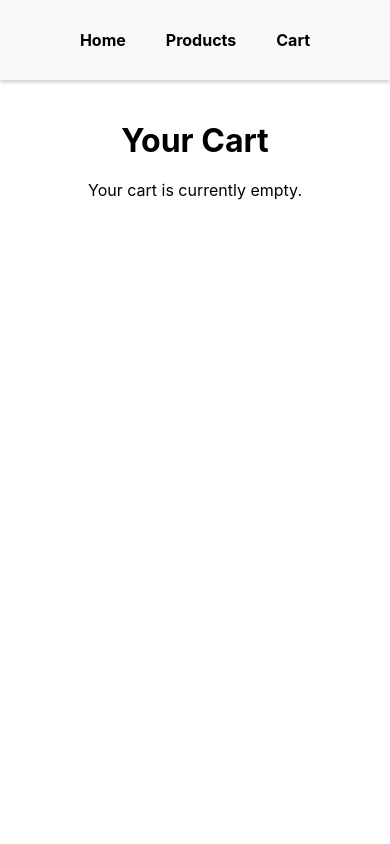
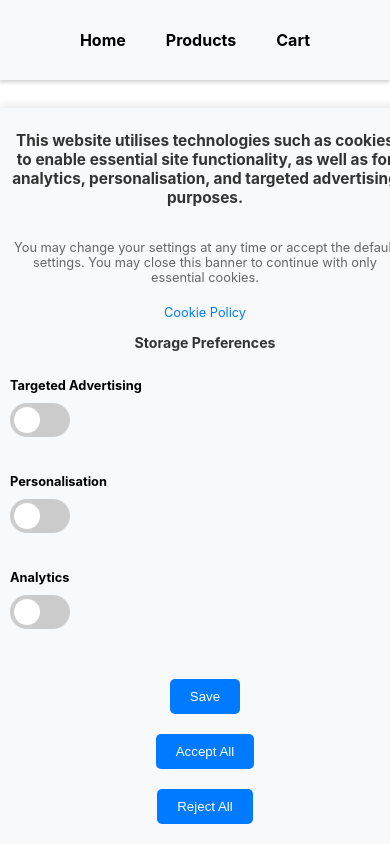
Before and after one commit to ave-se/E-commerce-SPA, a React (Create React App) app: page /cart in a window 390 px wide. Built offline with nearby package versions, Linux system fonts and the light colour scheme.

Commit message:
Initial cookies modal

```diff
--- a/src/App.js
+++ b/src/App.js
@@ -1,12 +1,30 @@
-import React from 'react';
+import React, { useState } from 'react';
 import { BrowserRouter as Router, Route, Routes } from 'react-router-dom';
 import NavBar from './components/NavBar';
 import HomePage from './components/HomePage';
 import ProductList from './components/ProductList';
 import ProductDetails from './components/ProductDetails';
 import Cart from './components/Cart';
+import CookieConsentModal from './components/CookieConsentModal';
 
 function App() {
+  const [isModalOpen, setModalOpen] = useState(true);
+
+  const handleSave = () => {
+    // Save the user's preferences
+    setModalOpen(false);
+  };
+
+  const handleAcceptAll = () => {
+    // Accept all cookies
+    setModalOpen(false);
+  };
+
+  const handleRejectAll = () => {
+    // Reject all cookies
+    setModalOpen(false);
+  };
+
   return (
     <Router>
       <NavBar />
@@ -16,6 +34,13 @@ function App() {
         <Route path="/products/:id" element={<ProductDetails />} />
         <Route path="/cart" element={<Cart />} />
       </Routes>
+      {isModalOpen && (
+        <CookieConsentModal
+          onSave={handleSave}
+          onAcceptAll={handleAcceptAll}
+          onRejectAll={handleRejectAll}
+        />
+      )}
     </Router>
   );
 }
--- /dev/null
+++ b/src/components/CookieConsentModal.css
@@ -0,0 +1,208 @@
+.modal {
+  position: fixed;
+  bottom: 0;
+  left: 0;
+  width: 100%;
+  background-color: #f8f9fa;
+  padding: 20px;
+  box-shadow: 0 -2px 10px rgba(0,0,0,0.1);
+  display: flex;
+  flex-direction: column;
+  align-items: center;
+  justify-content: center;
+  font-size: 0.9em;
+}
+
+.modal h2 {
+  font-size: 1.2em;
+  color: #333;
+  margin-bottom: 20px;
+  text-align: center;
+  max-width: 80%;
+}
+
+.modal p {
+  color: #666;
+  margin-bottom: 20px;
+  text-align: center;
+  max-width: 80%;
+}
+
+.modal a {
+  color: #007bff;
+  text-decoration: none;
+}
+
+.modal h3 {
+  font-size: 1.1em;
+  color: #333;
+  margin-bottom: 10px;
+}
+
+.modal ul {
+  list-style-type: none;
+  padding-left: 0;
+  text-align: center;
+  max-width: 80%;
+}
+
+.modal li {
+  color: #666;
+  margin-bottom: 10px;
+}
+
+.modal button {
+  border: none;
+  background-color: #007bff;
+  color: white;
+  padding: 10px 20px;
+  margin: 10px;
+  border-radius: 5px;
+  cursor: pointer;
+  transition: background-color 0.3s ease;
+}
+
+.modal button:hover {
+  background-color: #0056b3;
+}
+
+.cookie-options {
+  display: flex;
+  justify-content: space-between;
+  width: 100%;
+  margin-bottom: 20px;
+}
+
+.cookie-option {
+  display: flex;
+  align-items: center;
+  width: 100%;
+  margin-bottom: 20px;
+}
+
+.cookie-option h4 {
+  max-width: 80%;
+}
+
+.cookie-option h3 {
+  margin-bottom: 10px;
+}
+
+.cookie-option button {
+  border: none;
+  background-color: #007bff;
+  color: white;
+  padding: 10px 20px;
+  border-radius: 5px;
+  cursor: pointer;
+  transition: background-color 0.3s ease;
+}
+
+.cookie-option button:hover {
+  background-color: #0056b3;
+}
+
+.switch {
+  position: relative;
+  display: inline-block;
+  width: 60px;
+  height: 34px;
+}
+
+.switch input {
+  opacity: 0;
+  width: 0;
+  height: 0;
+}
+
+.slider {
+  position: absolute;
+  cursor: pointer;
+  top: 0;
+  left: 0;
+  right: 0;
+  bottom: 0;
+  background-color: #ccc;
+  transition: .4s;
+}
+
+.slider:before {
+  position: absolute;
+  content: "";
+  height: 26px;
+  width: 26px;
+  left: 4px;
+  bottom: 4px;
+  background-color: white;
+  transition: .4s;
+}
+
+input:checked + .slider {
+  background-color: #2196F3;
+}
+
+input:focus + .slider {
+  box-shadow: 0 0 1px #2196F3;
+}
+
+input:checked + .slider:before {
+  transform: translateX(26px);
+}
+
+.slider.round {
+  border-radius: 34px;
+}
+
+.slider.round:before {
+  border-radius: 50%;
+}
+
+@media (max-width: 600px) {
+  .modal {
+    padding: 10px;
+    font-size: 0.8em;
+  }
+
+  .modal h2, .modal p, .modal ul {
+    max-width: 100%;
+  }
+
+  .cookie-options {
+    flex-direction: column;
+  }
+
+  .cookie-option {
+    flex-direction: column;
+    align-items: flex-start;
+  }
+
+  .cookie-option h4 {
+    max-width: 100%;
+    margin-bottom: 10px;
+  }
+}
+
+@media (max-width: 600px) {
+  .modal {
+    padding: 10px;
+    font-size: 0.8em;
+  }
+
+  .modal h2, .modal p, .modal ul {
+    max-width: 100%;
+  }
+
+  .cookie-options {
+    flex-direction: column;
+  }
+
+  .cookie-option {
+    flex-direction: column;
+    align-items: flex-start;
+  }
+
+  .cookie-option h4 {
+    max-width: 100%;
+    margin-bottom: 10px;
+  }
+}
--- /dev/null
+++ b/src/components/CookieConsentModal.js
@@ -0,0 +1,43 @@
+import React from 'react';
+import './CookieConsentModal.css';
+
+class CookieConsentModal extends React.Component {
+  render() {
+    return (
+      <div className="modal">
+        <h2>This website utilises technologies such as cookies to enable essential site functionality, as well as for analytics, personalisation, and targeted advertising purposes.</h2>
+        <p>You may change your settings at any time or accept the default settings. You may close this banner to continue with only essential cookies.</p>
+        <a href="/cookie-policy">Cookie Policy</a>
+        <h3>Storage Preferences</h3>
+        <div className="cookie-options">
+          <div className="cookie-option">
+            <h4>Targeted Advertising</h4>
+            <label className="switch">
+              <input type="checkbox" />
+              <span className="slider round"></span>
+            </label>
+          </div>
+          <div className="cookie-option">
+            <h4>Personalisation</h4>
+            <label className="switch">
+              <input type="checkbox" />
+              <span className="slider round"></span>
+            </label>
+          </div>
+          <div className="cookie-option">
+            <h4>Analytics</h4>
+            <label className="switch">
+              <input type="checkbox" />
+              <span className="slider round"></span>
+            </label>
+          </div>
+        </div>
+        <button onClick={this.props.onSave}>Save</button>
+        <button onClick={this.props.onAcceptAll}>Accept All</button>
+        <button onClick={this.props.onRejectAll}>Reject All</button>
+      </div>
+    );
+  }
+}
+
+export default CookieConsentModal;
```
